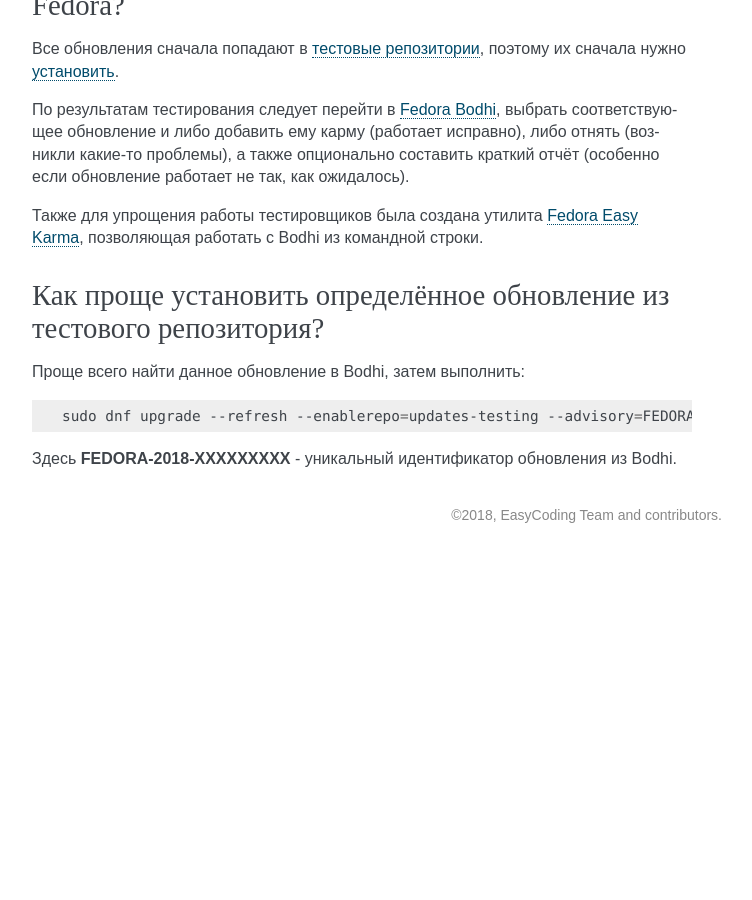
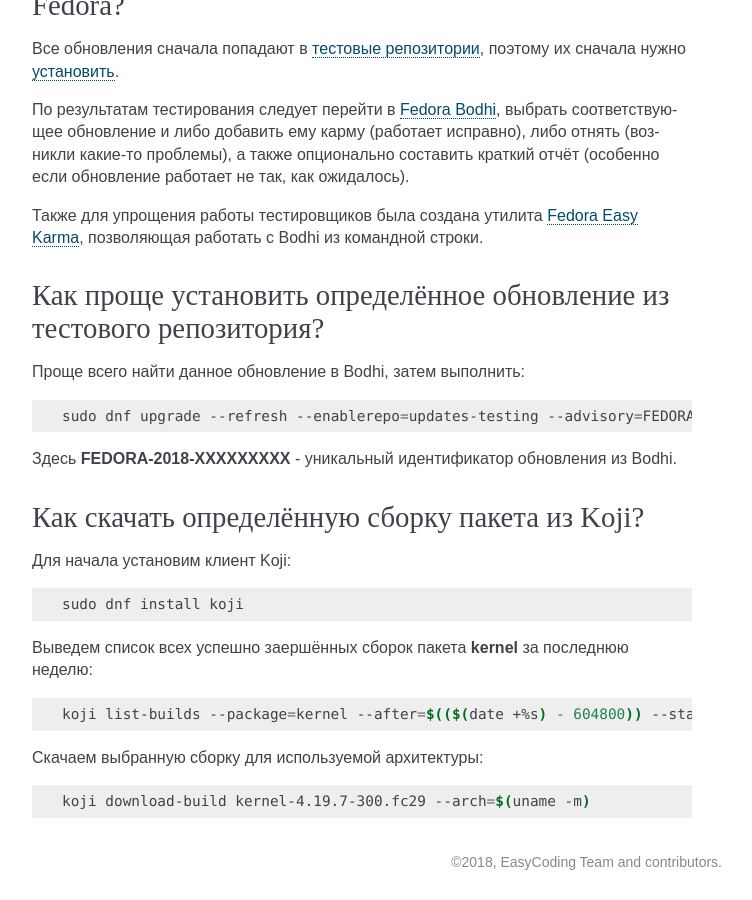
Before and after one commit to RussianFedora/FAQ, a Sphinx documentation site: the page built from source/package-manager.rst, in a window 1280 px wide and 900 px high, scrolled down 11317 px. Shown: the whole window, without its empty margins (388-1140 px from the left). Built offline with Sphinx 7.4.7, drawn with Linux system fonts in a browser that asks for light colours; before the commit the page ends 11870 px from its top, so only the background shows below that; some of the changed text lies outside the part shown.

Commit message:
Added question about using Koji to download builds.

```diff
--- a/source/package-manager.rst
+++ b/source/package-manager.rst
@@ -682,3 +682,27 @@
     sudo dnf upgrade --refresh --enablerepo=updates-testing --advisory=FEDORA-2018-XXXXXXXXX
 
 Здесь **FEDORA-2018-XXXXXXXXX** - уникальный идентификатор обновления из Bodhi.
+
+.. index:: koji, builds, testing
+.. _koji-download:
+
+Как скачать определённую сборку пакета из Koji?
+====================================================
+
+Для начала установим клиент Koji:
+
+.. code-block:: bash
+
+    sudo dnf install koji
+
+Выведем список всех успешно заершённых сборок пакета **kernel** за последнюю неделю:
+
+.. code-block:: bash
+
+    koji list-builds --package=kernel --after=$(($(date +%s) - 604800)) --state=COMPLETE
+
+Скачаем выбранную сборку для используемой архитектуры:
+
+.. code-block:: bash
+
+    koji download-build kernel-4.19.7-300.fc29 --arch=$(uname -m)
```
